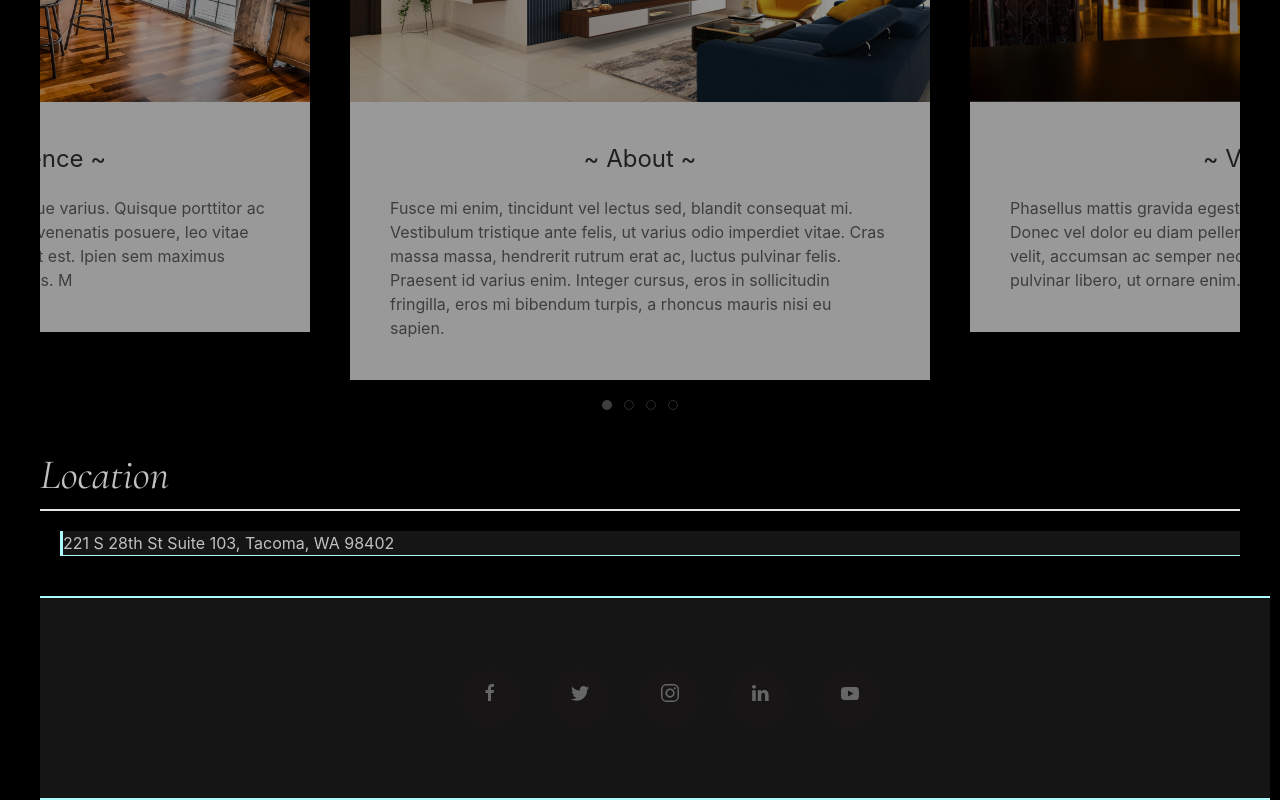
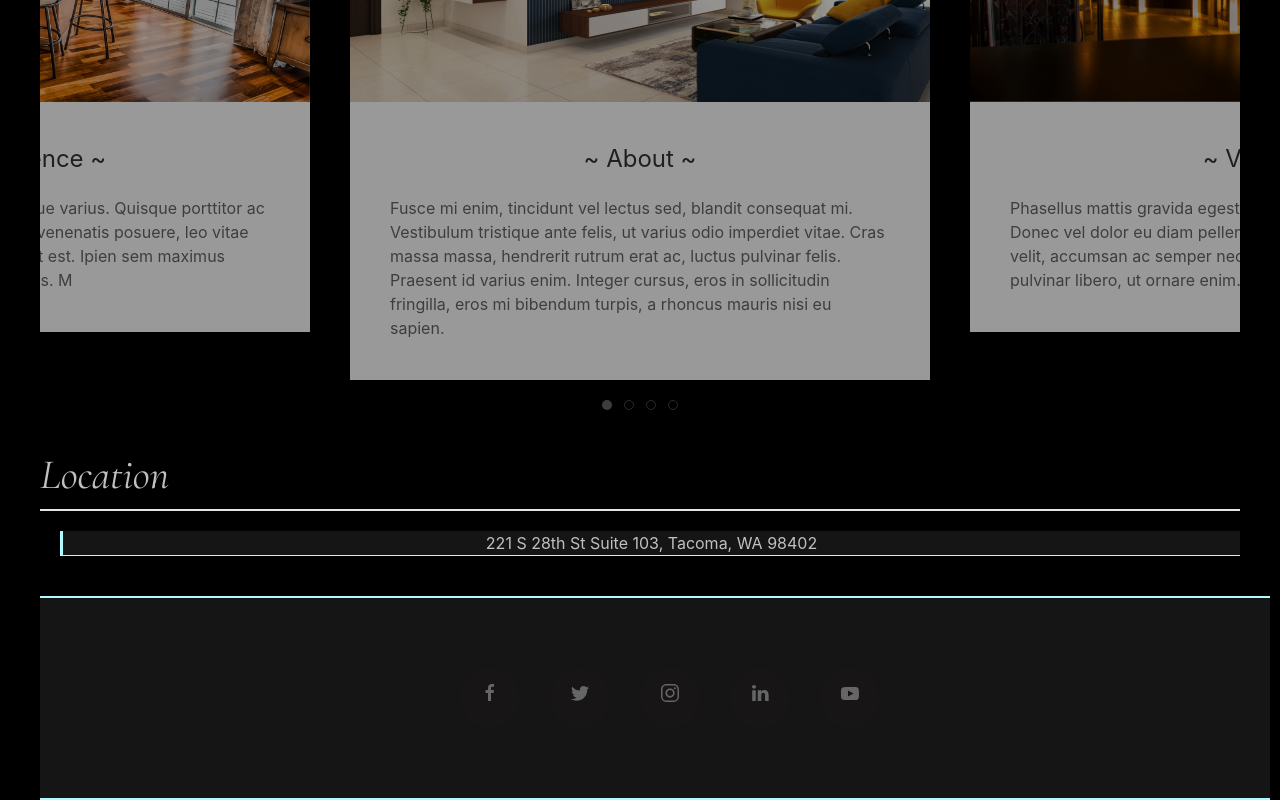
Before and after one commit to Adambear1/Saxton-Real-Estate, a React (Create React App) app in the folder client/: page / in a window 1280 px wide. Shown: the part 1258-2058 px from the top of the page. Built offline with nearby package versions, Linux system fonts and the light colour scheme.

Commit message:
restructured router. React-router-dom init. Layout edit for location div

```diff
--- a/client/src/App.js
+++ b/client/src/App.js
@@ -1,18 +1,14 @@
 import React from "react";
-import Navbar from "./components/Navbar";
-import About from "./pages/About";
-import SocialMedia from "./pages/SocialMedia";
-import Talents from "./pages/Talents";
-import Location from "./pages/Location";
+import { BrowserRouter as Router, Route, Switch } from "react-router-dom";
+
+import Home from "./pages/Home";
 
 function App() {
   return (
     <div>
-      <Navbar />
-      <Talents />
-      <About />
-      <Location />
-      <SocialMedia />
+      <Router>
+        <Home />
+      </Router>
     </div>
   );
 }
--- a/client/src/components/LocationContainer/index.js
+++ b/client/src/components/LocationContainer/index.js
@@ -5,9 +5,10 @@
 function LocationContainer() {
   return (
     <div className="location-main">
-      <div className="location-container">
+      <div className="location-container uk-text-center">
         {"      "}
         <LocationAddress />
+        {"      "}
       </div>
     </div>
   );
--- /dev/null
+++ b/client/src/pages/Home/index.js
@@ -0,0 +1,20 @@
+import React from "react";
+import Navbar from "../../components/Navbar";
+import Talents from "../Talents";
+import About from "../About";
+import Location from "../Location";
+import SocialMedia from "../SocialMedia";
+
+function Home() {
+  return (
+    <div>
+      <Navbar />
+      <Talents />
+      <About />
+      <Location />
+      <SocialMedia />
+    </div>
+  );
+}
+
+export default Home;
--- a/package.json
+++ b/package.json
@@ -31,7 +31,8 @@
     "express": "^4.17.1",
     "helmet": "^3.23.3",
     "if-env": "^1.0.4",
-    "path": "^0.12.7"
+    "path": "^0.12.7",
+    "react-router-dom": "^5.2.0"
   },
   "devDependencies": {
     "concurrently": "^4.1.2",
```
Also changed, not shown: 1 other file (tests, documents, lock files or other folders).
